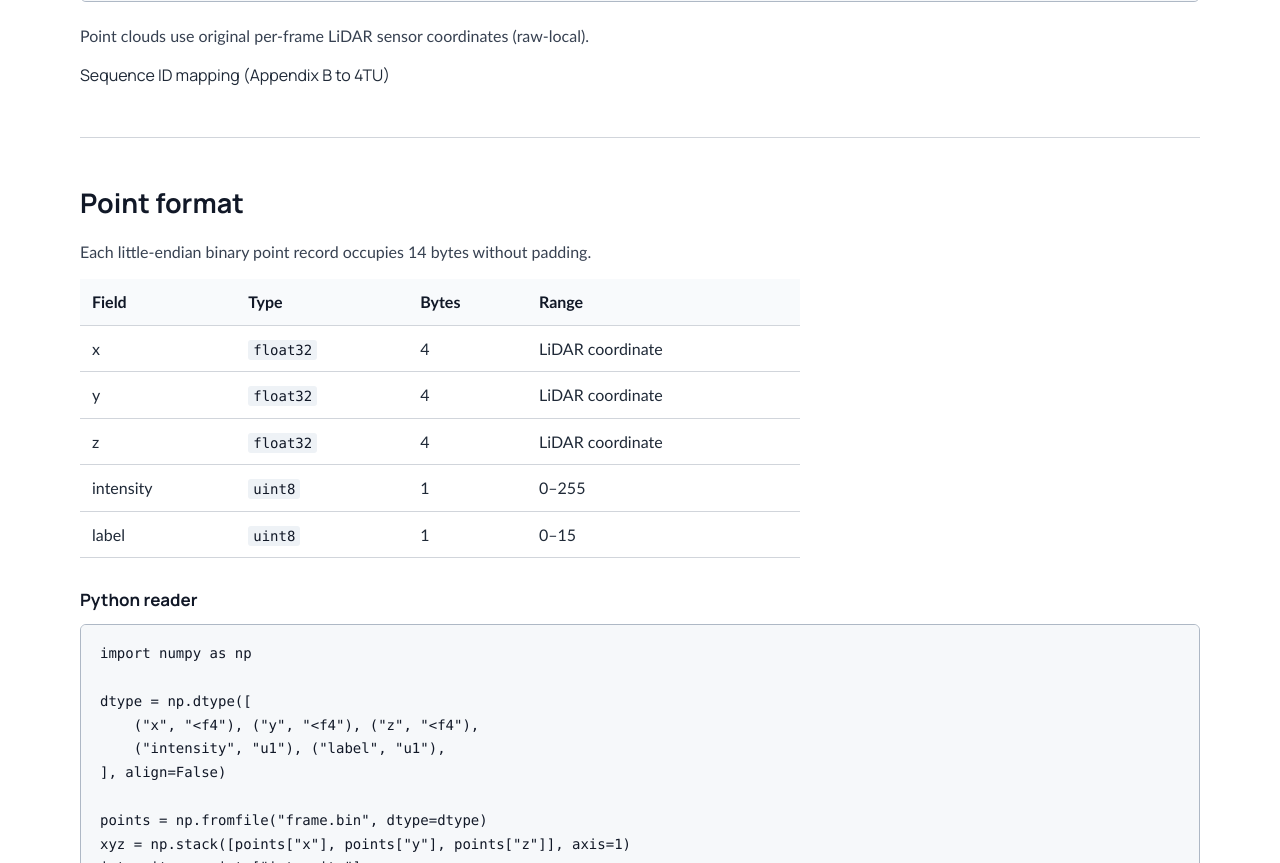
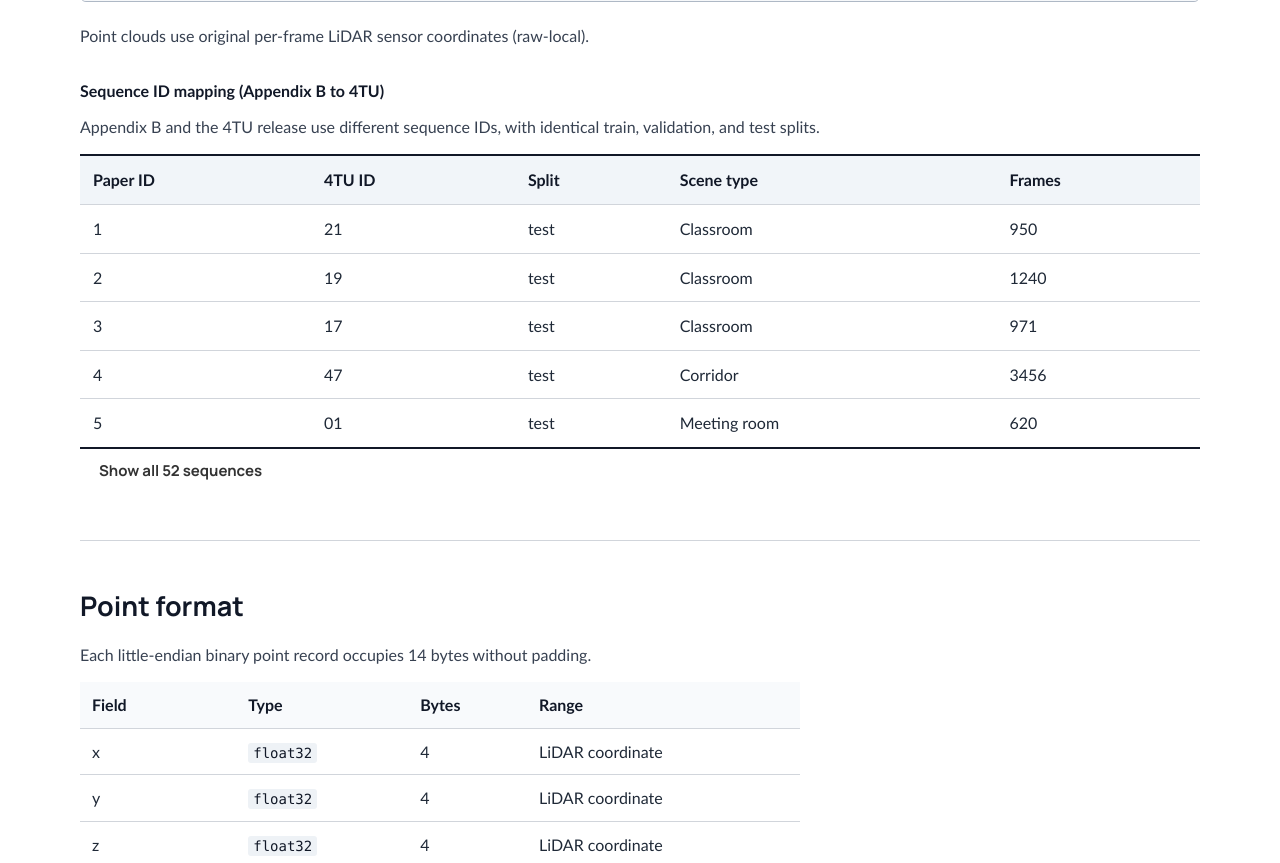
Before and after one commit to haiyang2022/Semantic-ITC, a plain HTML site: page getting-started.html in a window 1280 px wide. Shown: the part 1292-2155 px from the top of the page. Drawn offline with Linux system fonts and the light colour scheme.

Commit message:
Show a five-row preview of the sequence ID mapping

```diff
--- a/getting-started.html
+++ b/getting-started.html
@@ -74,11 +74,11 @@ tar -xf Semantic-ITC_raw-local.tar -C Semantic-ITC</code></pre></div>
     └── splits/{train,val,test}.txt</code></pre></div>
             <p>Point clouds use original per-frame LiDAR sensor coordinates (raw-local).</p>
 
-            <details id="sequence-id-mapping">
-                <summary>Sequence ID mapping (Appendix B to 4TU)</summary>
+            <section id="sequence-id-mapping" aria-labelledby="sequence-id-mapping-heading">
+                <h3 id="sequence-id-mapping-heading"><strong>Sequence ID mapping (Appendix B to 4TU)</strong></h3>
                 <p>Appendix B and the 4TU release use different sequence IDs, with identical train, validation, and test splits.</p>
                 <div class="docs-table-wrap">
-                    <table class="docs-table" aria-label="Appendix B to 4TU sequence ID mapping">
+                    <table class="docs-table" aria-labelledby="sequence-id-mapping-heading">
                         <thead>
                             <tr><th scope="col">Paper ID</th><th scope="col">4TU ID</th><th scope="col">Split</th><th scope="col">Scene type</th><th scope="col">Frames</th></tr>
                         </thead>
@@ -88,6 +88,8 @@ tar -xf Semantic-ITC_raw-local.tar -C Semantic-ITC</code></pre></div>
                             <tr><td>3</td><td>17</td><td>test</td><td>Classroom</td><td>971</td></tr>
                             <tr><td>4</td><td>47</td><td>test</td><td>Corridor</td><td>3456</td></tr>
                             <tr><td>5</td><td>01</td><td>test</td><td>Meeting room</td><td>620</td></tr>
+                        </tbody>
+                        <tbody id="sequence-id-mapping-more">
                             <tr><td>6</td><td>02</td><td>test</td><td>Meeting room</td><td>497</td></tr>
                             <tr><td>7</td><td>03</td><td>test</td><td>Meeting room</td><td>582</td></tr>
                             <tr><td>8</td><td>20</td><td>test</td><td>Office</td><td>664</td></tr>
@@ -138,7 +140,23 @@ tar -xf Semantic-ITC_raw-local.tar -C Semantic-ITC</code></pre></div>
                         </tbody>
                     </table>
                 </div>
-            </details>
+                <button type="button" class="btn btn-default" id="sequence-id-mapping-toggle" aria-controls="sequence-id-mapping-more" aria-expanded="false" hidden>Show all 52 sequences</button>
+                <script>
+                    (() => {
+                        const remainingRows = document.getElementById('sequence-id-mapping-more');
+                        const toggle = document.getElementById('sequence-id-mapping-toggle');
+                        remainingRows.hidden = true;
+                        toggle.hidden = false;
+
+                        toggle.addEventListener('click', () => {
+                            const expanded = remainingRows.hidden;
+                            remainingRows.hidden = !expanded;
+                            toggle.setAttribute('aria-expanded', String(expanded));
+                            toggle.textContent = expanded ? 'Show fewer sequences' : 'Show all 52 sequences';
+                        });
+                    })();
+                </script>
+            </section>
         </section>
 
         <section id="format" class="docs-section">
```
